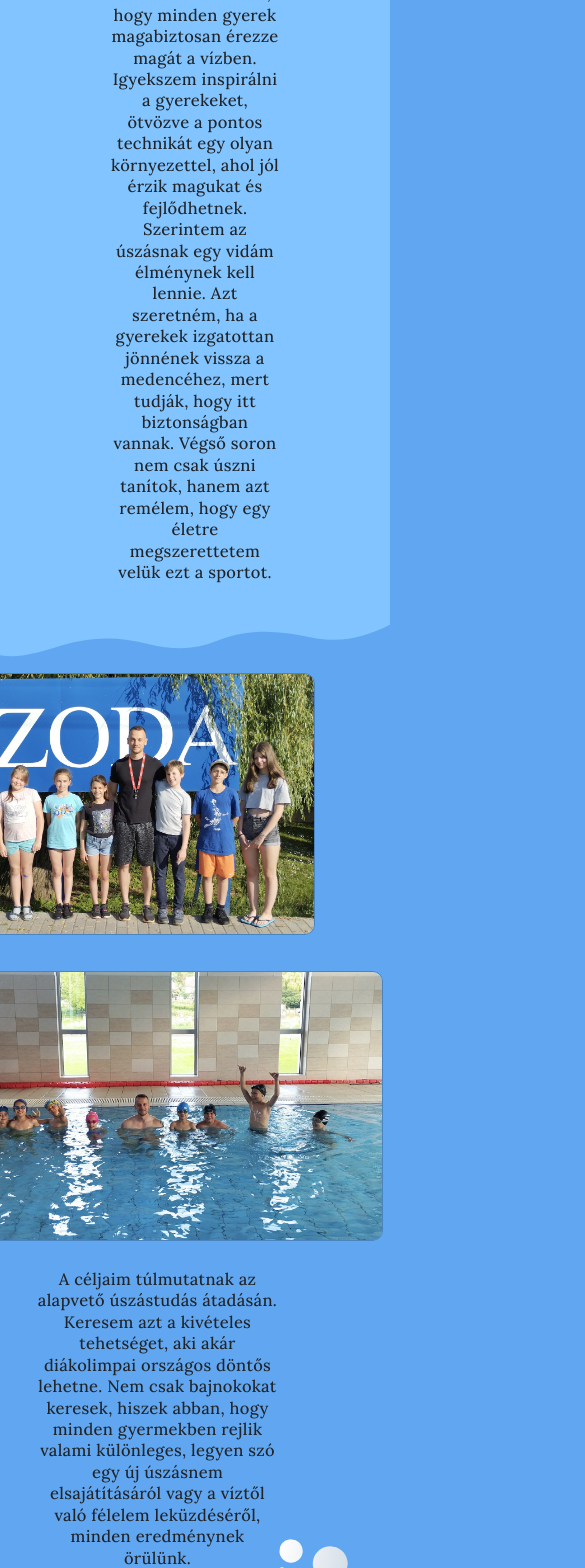
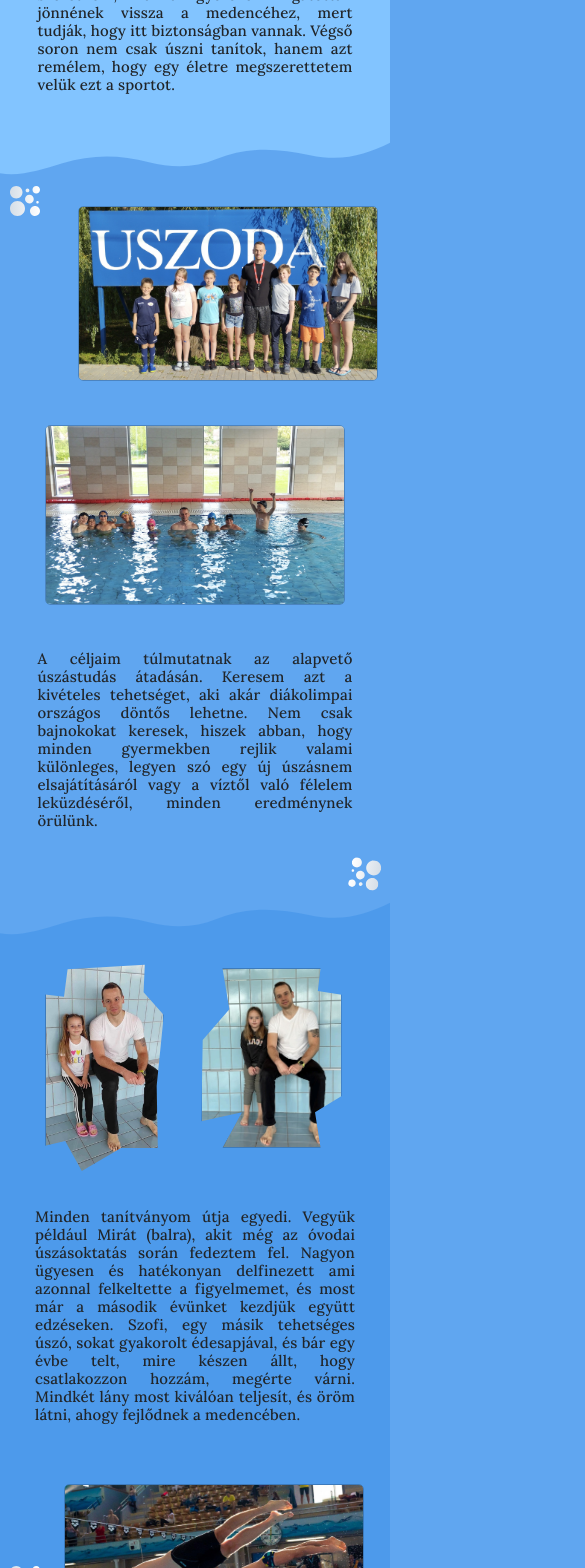
Before and after one commit to aszab1/peter-jarfas-website, a React (Vite) app: page /kepek in a window 390 px wide. Shown: the part 432-2000 px from the top of the page, 585 px wide, since content can reach past the window. Built offline with nearby package versions, Linux system fonts and the light colour scheme; no server answers.

Commit message:
finished resp design in Photos component

```diff
--- a/src/components/Photos.jsx
+++ b/src/components/Photos.jsx
@@ -63,7 +63,7 @@ export default function Photos() {
     <div style={{ backgroundColor: '#82C4FF' }}>
 
       <div className='swim-div'>
-      <p>{t("swimLesson")}</p>
+      <p className='photo-p'>{t("swimLesson")}</p>
 
         <motion.img ref={swimLessonRef}
           className='swim-lesson'
@@ -120,7 +120,7 @@ export default function Photos() {
             transition={{ duration: 1.5, delay: 1.5 }}
             viewport={{ once: true }}
             onLoad={() => setIsLoaded(true)} />
-            <p>{t("happyKids")}</p>
+            <p className='photo-p'>{t("happyKids")}</p>
             <svg
           className='bubbles1'
           xmlns="http://www.w3.org/2000/svg"
@@ -150,7 +150,7 @@ export default function Photos() {
           viewport={{ once: true }}
           onLoad={() => setIsLoaded(true)}
         />
-        <p>{t("girls")}</p>
+        <p className='girls-p'>{t("girls")}</p>
         <motion.img ref={girlsPic2Ref} className='pic2' src={pic2} alt="with one of the student"
         initial={false}
         animate={
@@ -198,8 +198,8 @@ export default function Photos() {
       </svg>
 
       <div className='senior-div' style={{ backgroundColor: '#2384eb' }}>
-        <div className='group'>
-        <p>{t("senior1")}</p>
+        <div className='group-senior'>
+        <p className='photo-p'>{t("senior1")}</p>
         <motion.img ref={seniorsRef}
         className='senior-group' src={delfinek} alt="Peter with his swim team"
         initial={false}
@@ -228,7 +228,7 @@ export default function Photos() {
         viewport={{ once: true }}
         onLoad={() => setIsLoaded(true)}
         />
-        <p>{t("senior2")}</p>
+        <p className='photo-p'>{t("senior2")}</p>
         <svg
           className='bubbles3'
           xmlns="http://www.w3.org/2000/svg"
--- a/src/styles/components/Photos.scss
+++ b/src/styles/components/Photos.scss
@@ -3,7 +3,7 @@
   display: flex;
   flex-direction: row;
   align-items: center;
-  margin: -1px 15em;
+  margin: -1px 12em;
   padding: 0;
   border: none;
   box-sizing: border-box;
@@ -18,9 +18,11 @@
   border-radius: 5px;
 }
 
-p {
+.photo-p, .girls-p {
   padding: 2em;
-  font-weight: 470;
+  font-weight: 500;
+  justify-content: center;
+  text-align: justify;
 }
 
 .uszoda-div {
@@ -37,16 +39,16 @@ p {
   width: 650px;
   height: auto;
   margin: 1em 5em;
-  border-radius: 10px;
+  border-radius: 5px;
 
 }
 
-.group, .group1 {
+.group, .group1, .group-senior{
   display: flex;
   justify-content: center;
   flex-direction: row;
   align-items: center;
-  margin: -1px 11em;
+  margin: -1px 12em;
 }
 
 .group1 {
@@ -85,8 +87,8 @@ svg.bubbles2 {
 .swim-group-pic{
   width: 600px;
   height: auto;
-  margin: 5em;
-  border-radius: 10px;
+  margin: 5em 5em 5em 2em;
+  border-radius: 5px;
 }
 
 .happykids-div {
@@ -94,7 +96,6 @@ svg.bubbles2 {
   padding: 0;
   border: none;
 }
-
 
 .girls {
   display: flex;
@@ -106,12 +107,13 @@ svg.bubbles2 {
 }
 
 
+
 .dive-div {
   display: flex;
   justify-content: center;
   flex-direction: row;
   align-items: center;
-  margin: -1px 5em 0 0;
+  margin: -2px 5em 0 0;
   padding: 0;
   border: none;
 }
@@ -120,7 +122,7 @@ svg.bubbles2 {
   width: 600px;
   height: auto;
   margin-top: 2em;
-  border-radius: 10px;
+  border-radius: 5px;
 
 }
 
@@ -135,7 +137,7 @@ svg.bubbles2 {
 .pic2 {
   height: auto;
   width: 350px;
-  margin: 0 3em;
+  margin: 2em 3em;
   border-radius: 5px;
   clip-path: polygon(1% 40%, 20% 23%, 15% 0%, 85% 0%, 83% 13%, 100% 15%, 100% 71%, 81% 80%, 85% 100%, 15% 100%, 29% 80%, 0% 85%);
 }
@@ -150,11 +152,18 @@ svg.bubbles2 {
 
 }
 
-.negyen, .senior-group  {
+.senior-group  {
   width: 600px;
   height: auto;
-  margin: 0 5em 3em 5em;
-  border-radius: 20px;
+  margin: 0 2em 3em 5em;
+  border-radius: 5px;
+}
+
+.negyen {
+  width: 600px;
+  height: auto;
+  margin: 0 5em 3em 2em;
+  border-radius: 5px;
 }
 
 .swim-lesson, .uszoda, .swim-group-pic, .pic1, .pic2, .dive, .negyen, .senior-group {
@@ -166,11 +175,11 @@ svg.bubbles2 {
     margin: -1px 6em;
     padding-top: 1.5em;
   }
-  .group, .group1 {
-    margin: 0 6em;
+  .group, .group-senior {
+    margin: -1px 6em;
   }
   .group1{
-    margin-top: 3em;
+    margin-top: 3em 6em -1px 6em;
   }
   .girls {
     margin: -1px 6em;
@@ -202,7 +211,7 @@ svg.bubbles2 {
   svg.bubbles3{
     bottom: -12;
   }
-  .group, .group1 {
+  .group, .group1, .group-senior {
     margin: 0 1.5em;
   }
   .swim-group-pic{
@@ -263,8 +272,8 @@ svg.bubbles2 {
     height: 80px;
 
   }
-  .group, .group1 {
-    margin: 0 1em;
+  .group, .group-senior {
+    margin: -1px 1em;
   }
   .swim-group-pic{
     width: 450px;
@@ -276,7 +285,7 @@ svg.bubbles2 {
     width: 250px;
   }
   .group1{
-    margin-top: 2em;
+    margin-top: 2em 1em -1px 1em;
   }
   .girls {
     margin: -1px 1em;
@@ -295,31 +304,196 @@ svg.bubbles2 {
 
 @media only screen and (max-width: 950px) {
   p {
-    padding: 20px;
+    padding: 20px 20px 30px;
   }
   .swim-div {
     flex-direction: column-reverse;
-    margin: 0 6em;
+    margin: -4px 6em;
+
   }
   .swim-lesson {
-    width: 500px;
+    width: 450px;
     margin: 3em 2em 1em;
   }
   .uszoda-div{
     justify-content:end;
   }
+  .uszoda {
+    margin-top: 2em;
+  }
 
   .group{
     flex-direction: column;
-    margin: 0 6em 0 1em;
+    margin: -1px 6em;
     padding-bottom: 1.5em;
   }
   .swim-group-pic{
-    margin: 1.5em 0 0.5em;
+    width: 460px;
+    margin: 1.5em 0 1em;
   }
 
-  .girls{
-    flex-direction:column;
+
+  .girls {
+    flex-wrap: wrap;
+    margin: -1px 4em;
   }
 
+  .pic1{
+    width: 30%;
+  }
+
+  .pic2 {
+    width: 37%;
+    margin-left: 65px;
+  }
+
+  .girls-p {
+    width: 100%;
+    order: 3;
+    margin-top: 0.5em;
+  }
+
+  .dive-div{
+    margin: -5px 4em 0 0;
+    padding-top: 20px;
+  }
+  .dive{
+    width: 420px;
+    margin: 1em 2em 2em;
+  }
+  svg.bubbles2{
+    margin: 0;
+  }
+
+  .group-senior{
+    flex-direction: column-reverse;
+    margin: -1px 5em;
+  }
+  .senior-group, .negyen{
+    width: 430px;
+    margin: 2.5em 5em 1.5em 5em;
+  }
+
+  .group1{
+    flex-direction: column;
+    margin: -1px 5em;
+  }
 }
+
+@media only screen and (max-width: 768px) {
+  .swim-div{
+    margin: -1px 2.9em;
+  }
+  p {
+    padding: 15px 15px 25px;
+  }
+  .group {
+    margin: -1px 3em;
+  }
+  .girls {
+    margin: -1px 3em;
+  }
+  .pic2 {
+    width: 37%;
+    margin-left: 25px;
+  }
+  .group1, .group-senior{
+    margin: -1px 3em;
+  }
+  svg.bubbles, svg.bubbles1, svg.bubbles2, svg.bubbles3{
+    margin: 0;
+    width: 100px;
+    height: 100px;
+    padding: 20px;
+  }
+  svg.bubbles3 {
+    bottom: 20;
+  }
+}
+
+@media only screen and (max-width: 550px) {
+  p, .girls-p {
+    font-size: 15px;
+    line-height: 1.2;
+    letter-spacing: 0.01em;
+    padding: 20px 20px 30px;
+  }
+  .swim-lesson{
+    width: 300px;
+    margin-top: 4em;
+  }
+  .swim-div {
+    margin: 0 0.5em -2px 0.5em;
+  }
+  .uszoda{
+    width: 300px;
+    margin: 2em 0.8em;
+  }
+  svg.bubbles, svg.bubbles1, svg.bubbles2, svg.bubbles3{
+    width: 50px;
+    height: 50px;
+    margin: 0;
+    padding: 10px;
+  }
+  .swim-group-pic{
+    width: 300px;
+    margin-top: 1em;
+  }
+  .girls {
+    flex-wrap: wrap;
+    margin: -1px 1em;
+  }
+
+  .pic1{
+    width: 33%;
+    margin: 1em 1em 0 2em;
+  }
+
+  .pic2 {
+    width: 39%;
+    margin: 0 1.5em 0;
+  }
+
+  .dive-div{
+    margin: 0;
+    padding: 0;
+  }
+
+  .dive{
+    width: 300px;
+    margin: 1em 0 1em 2.5em;
+  }
+
+  .senior-group {
+    width: 300px;
+    margin: 2em 0 0;
+  }
+  .negyen {
+    width: 300px;
+    margin: 1em 0 0;
+  }
+  .group, .group1, .group-senior{
+    margin: -1px 0.5em;
+  }
+}
+
+@media only screen and (max-width: 355px) {
+  .girls {
+    flex-wrap: wrap;
+    margin: -1px 0.5em;
+  }
+
+  .pic1{
+    width: 31%;
+    margin: 1em 1em 0 2em;
+  }
+
+  .pic2 {
+    width: 37%;
+    margin: 0 1.5em 0;
+  }
+  .dive{
+    width: 260px;
+    margin: 1em 0 1em 2em;
+  }
+}
```
